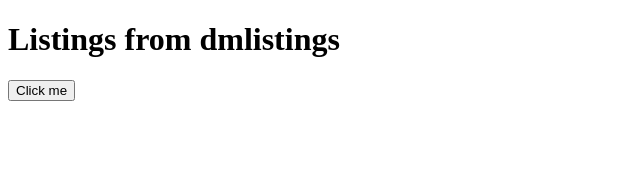
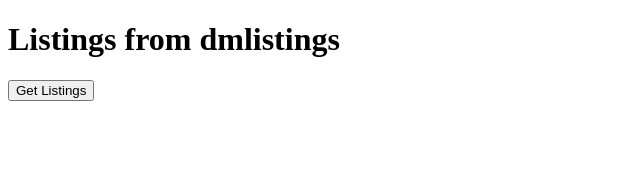
Before and after one commit to drconopoima/dmlistings-client, a React (Create React App) app: page / in a window 1280 px wide. Shown: the top 170 px of the page, without its empty margins (0-640 px from the left). Built offline with nearby package versions, Linux system fonts and the light colour scheme.

Commit message:
Client gets listings by server GraphQL api query to MongoDB Atlas

```diff
--- a/src/sections/Listings/Listings.tsx
+++ b/src/sections/Listings/Listings.tsx
@@ -1,20 +1,36 @@
 import React from "react";
+import { server } from "../../lib/api";
 
+const LISTINGS = `
+  query {
+    listings {
+      id,
+      title,
+      image,
+      address,
+      numberOfBedrooms,
+      numberOfBathrooms,
+      rating
+    }
+  }
+`;
 interface Props {
   title: string;
 }
 
 export const Listings = ({ title }: Props) => {
-  const fetchListings = () => {
-    console.log("click");
+  const fetchListings = async () => {
+    const { data } = await server.fetch({ query: LISTINGS });
+    console.log(data);
   };
+
   return (
     <main>
       <div>
         <h1>{title}</h1>
       </div>
       <div>
-        <button onClick={fetchListings}>Click me</button>
+        <button onClick={fetchListings}>Get Listings</button>
       </div>
     </main>
   );
```
